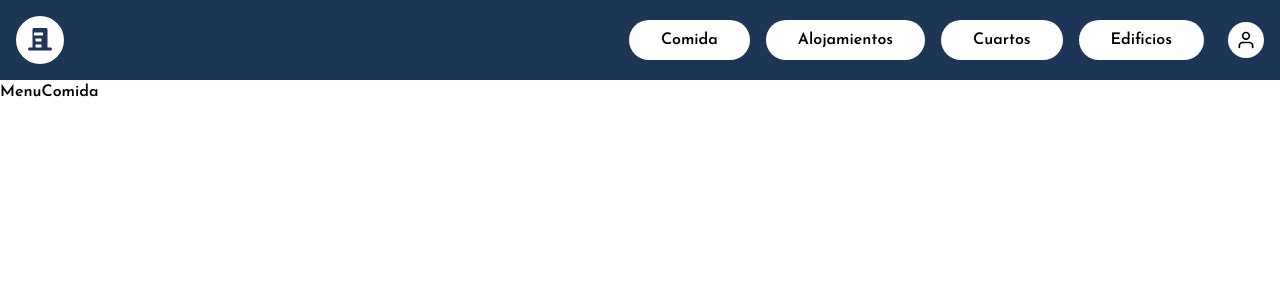
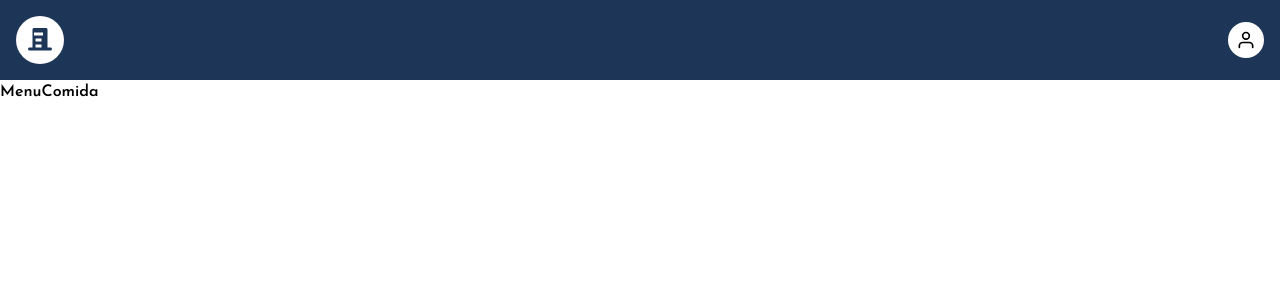
Before and after one commit to Gvaldz/ForaneoSpot, an Angular app: page /menuCuartos in a window 1280 px wide. Shown: the top 300 px of the page. Built offline with nearby package versions, Linux system fonts and the light colour scheme; a web font is replaced by a local one.

Commit message:
add: Se agregan roles al navbar

```diff
--- a/src/app/comidas/comida-home/comida-home.component.ts
+++ b/src/app/comidas/comida-home/comida-home.component.ts
@@ -17,7 +17,6 @@ export class ComidaHomeComponent implements OnInit {
 
   ngOnInit(): void {
     this.userRole = this.loginService.getUserRole();
-    console.log(this.userRole);
 
     this.comidaService.comidas$.subscribe(
       (data) => {
--- a/src/app/shared/navbar/navbar.component.html
+++ b/src/app/shared/navbar/navbar.component.html
@@ -10,16 +10,24 @@
       </div>
     </div>
     <nav class="flex items-center gap-4">
-      <button (click)="navigateComida()" class="rounded-full bg-white px-8 py-2 text-black hover:bg-white/90">
+      <button
+      *ngIf="userRole === 'foraneo' || userRole === 'vendedor'"
+      (click)="navigateComida()" class="rounded-full bg-white px-8 py-2 text-black hover:bg-white/90">
         Comida
       </button>
-      <button (click)="navigateAlojamientos()" class="rounded-full bg-white px-8 py-2 text-black hover:bg-white/90">
+      <button
+      *ngIf="userRole === 'foraneo' || userRole === 'arrendador'"
+      (click)="navigateAlojamientos()" class="rounded-full bg-white px-8 py-2 text-black hover:bg-white/90">
         Alojamientos
       </button>
-      <button (click)="navigateCuartos()" class="rounded-full bg-white px-8 py-2 text-black hover:bg-white/90">
+      <button
+      *ngIf="userRole === 'foraneo' || userRole === 'arrendador'"
+      (click)="navigateCuartos()" class="rounded-full bg-white px-8 py-2 text-black hover:bg-white/90">
         Cuartos
       </button>
-      <button (click)="navigateEdificios()" class="rounded-full bg-white px-8 py-2 text-black hover:bg-white/90">
+      <button
+      *ngIf="userRole === 'foraneo' || userRole === 'arrendador'"
+      (click)="navigateEdificios()" class="rounded-full bg-white px-8 py-2 text-black hover:bg-white/90">
         Edificios
       </button>
       <button (click)="navigateEditar()" class="ml-2 rounded-full bg-white p-2 hover:bg-white/90">
--- a/src/app/shared/navbar/navbar.component.ts
+++ b/src/app/shared/navbar/navbar.component.ts
@@ -1,14 +1,21 @@
-import { Component } from '@angular/core';
+import { Component, OnInit } from '@angular/core';
 import {Router} from '@angular/router';
+import { LoginserviceService } from '../../login/loginservice.service';
 
 @Component({
   selector: 'navbar',
   templateUrl: './navbar.component.html',
   styleUrl: './navbar.component.css'
 })
-export class NavbarComponent {
+export class NavbarComponent implements OnInit {
 
-  constructor(private router: Router) {}
+  userRole: string | null = '';
+
+  constructor(private router: Router, private loginService: LoginserviceService) {}
+
+  ngOnInit(): void{
+    this.userRole = this.loginService.getUserRole();
+  }
 
   navigateEditar(){
     this.router.navigate(['/editarPerfil']);
```
